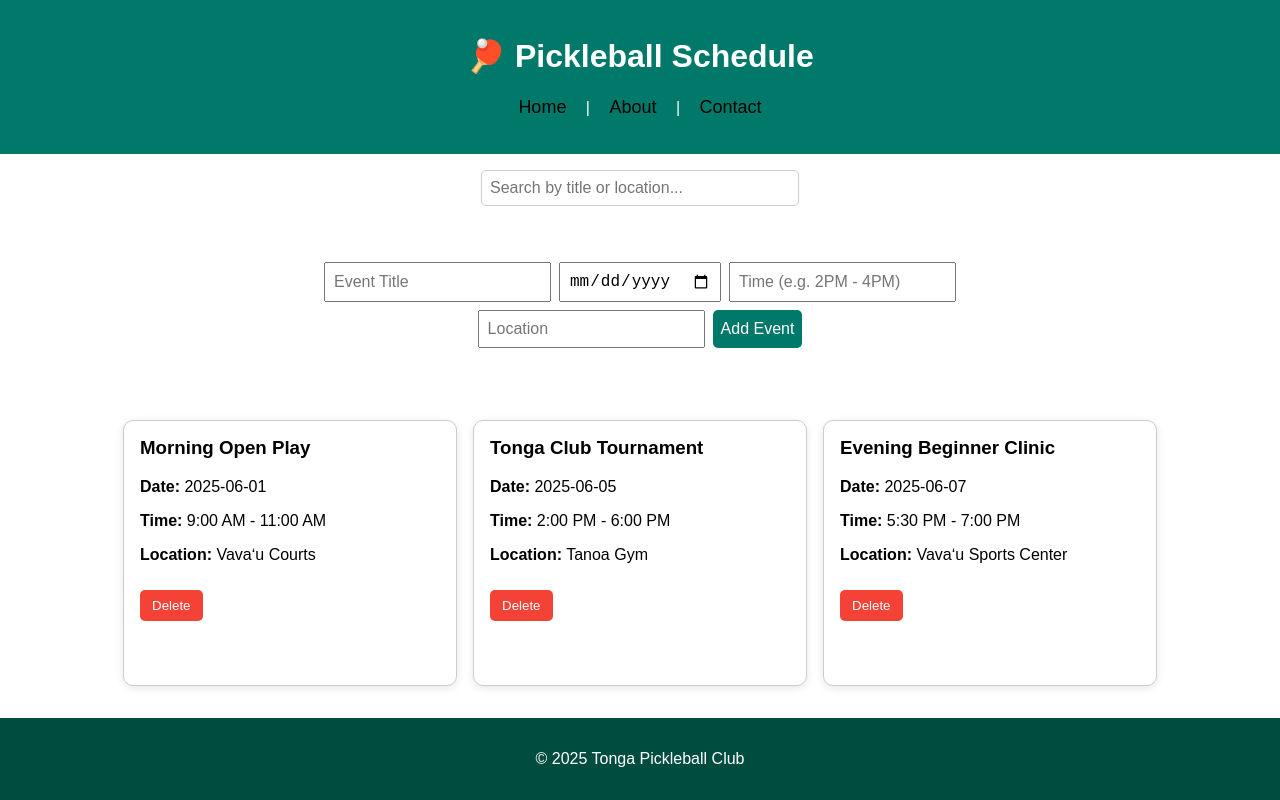
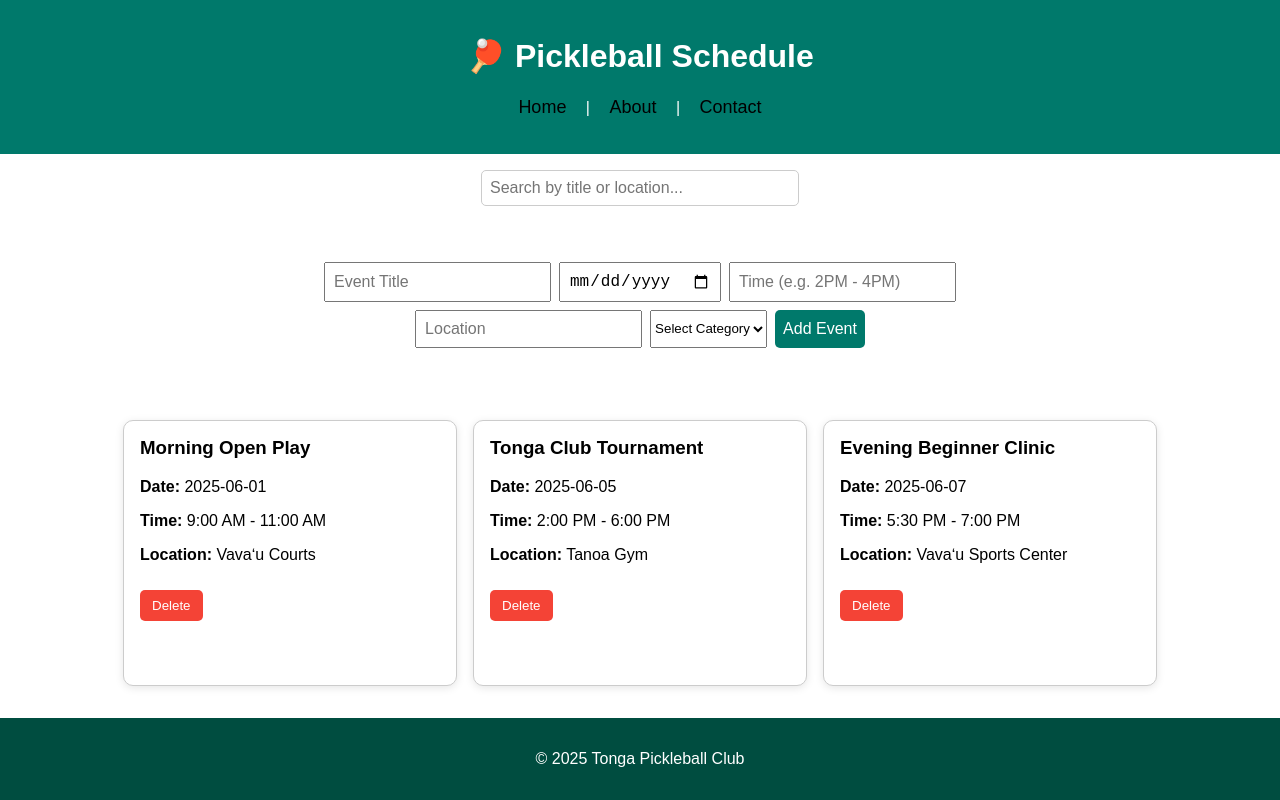
Before and after one commit to lataheanga98/react-frontend-project, a React (Create React App) app in the folder pickleball-schedule-app/: page / in a window 1280 px wide. Built offline with nearby package versions, Linux system fonts and the light colour scheme.

Commit message:
Added changes to the homepage

```diff
--- a/pickleball-schedule-app/src/pages/HomePage.jsx
+++ b/pickleball-schedule-app/src/pages/HomePage.jsx
@@ -54,6 +54,22 @@ const HomePage = ({
           placeholder="Location"
           required
         />
+
+        {/* ✅ New Category select field */}
+        <select
+          name="category"
+          value={formData.category || ''}
+          onChange={handleChange}
+          required
+        >
+          <option value="">Select Category</option>
+          <option value="Beginner">Beginner</option>
+          <option value="Intermediate">Intermediate</option>
+          <option value="Advanced">Advanced</option>
+          <option value="Open Play">Open Play</option>
+          <option value="Tournament">Tournament</option>
+        </select>
+
         <button type="submit">Add Event</button>
       </form>
 
```
